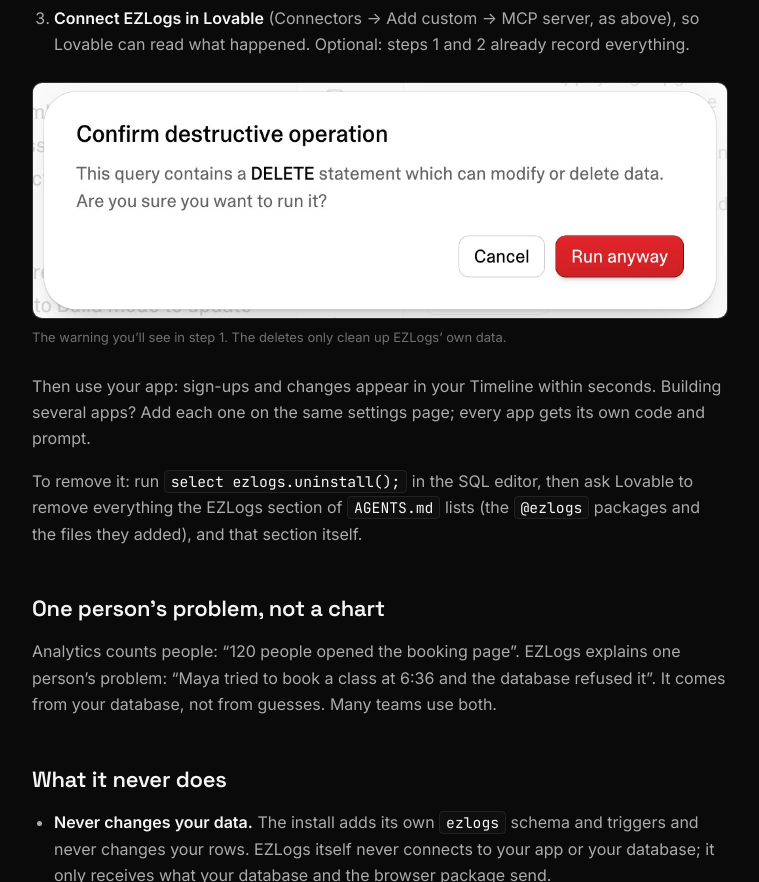
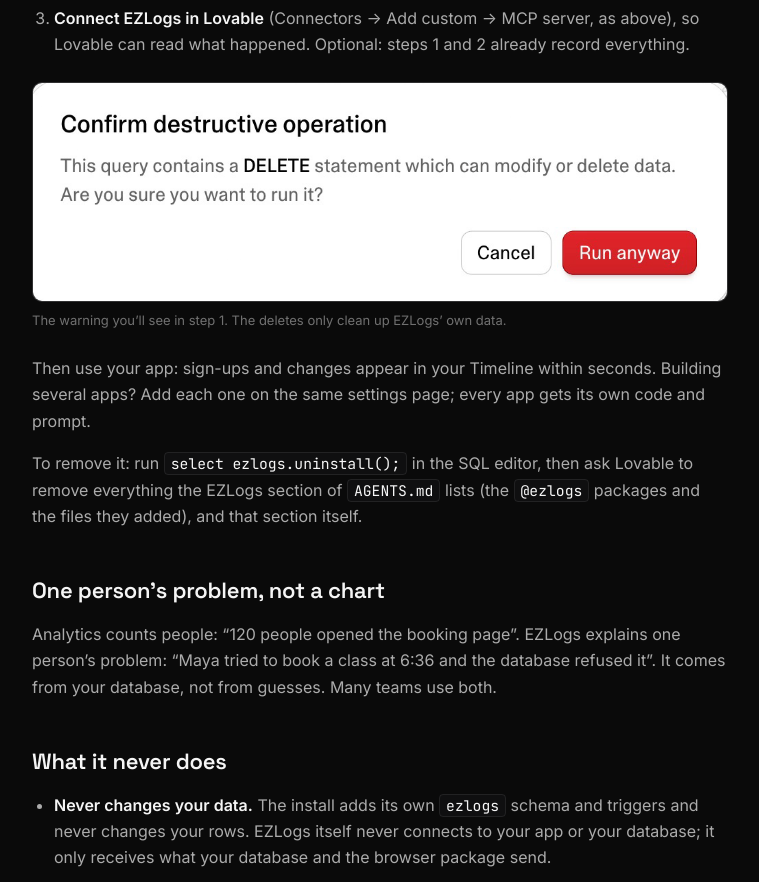
Before and after one commit to dezsirazvan/ezlogs-landing, a plain HTML site: page lovable/index.html in a window 1280 px wide. Shown: the part 4369-5251 px from the top of the page, without its empty margins (260-1019 px from the left). Drawn offline with Linux system fonts and the light colour scheme.

Commit message:
site: publish 2026-11-24 23:20 UTC

```diff
--- a/lovable/index.html
+++ b/lovable/index.html
@@ -149,7 +149,7 @@
       <li><strong>Connect EZLogs in Lovable</strong> (Connectors &rarr; Add custom &rarr; MCP server, as above), so Lovable can read what happened. Optional: steps 1 and 2 already record everything.</li>
     </ol>
     <figure>
-      <img src="/assets/screenshots/lovable-delete-warning.png" alt="Lovable's dialog: Confirm destructive operation. This query contains a DELETE statement which can modify or delete data. Are you sure you want to run it? Buttons: Cancel, Run anyway." width="1060" height="360" loading="lazy">
+      <img src="/assets/screenshots/lovable-delete-warning-v2.png" alt="Lovable's dialog: Confirm destructive operation. This query contains a DELETE statement which can modify or delete data. Are you sure you want to run it? Buttons: Cancel, Run anyway." width="1012" height="318" loading="lazy">
       <figcaption>The warning you&rsquo;ll see in step 1. The deletes only clean up EZLogs&rsquo; own data.</figcaption>
     </figure>
     <p>Then use your app: sign-ups and changes appear in your Timeline within seconds. Building several apps? Add each one on the same settings page; every app gets its own code and prompt.</p>
```
Also changed, not shown: assets/screenshots/lovable-delete-warning-v2.png (added), assets/screenshots/lovable-delete-warning.png (deleted).
